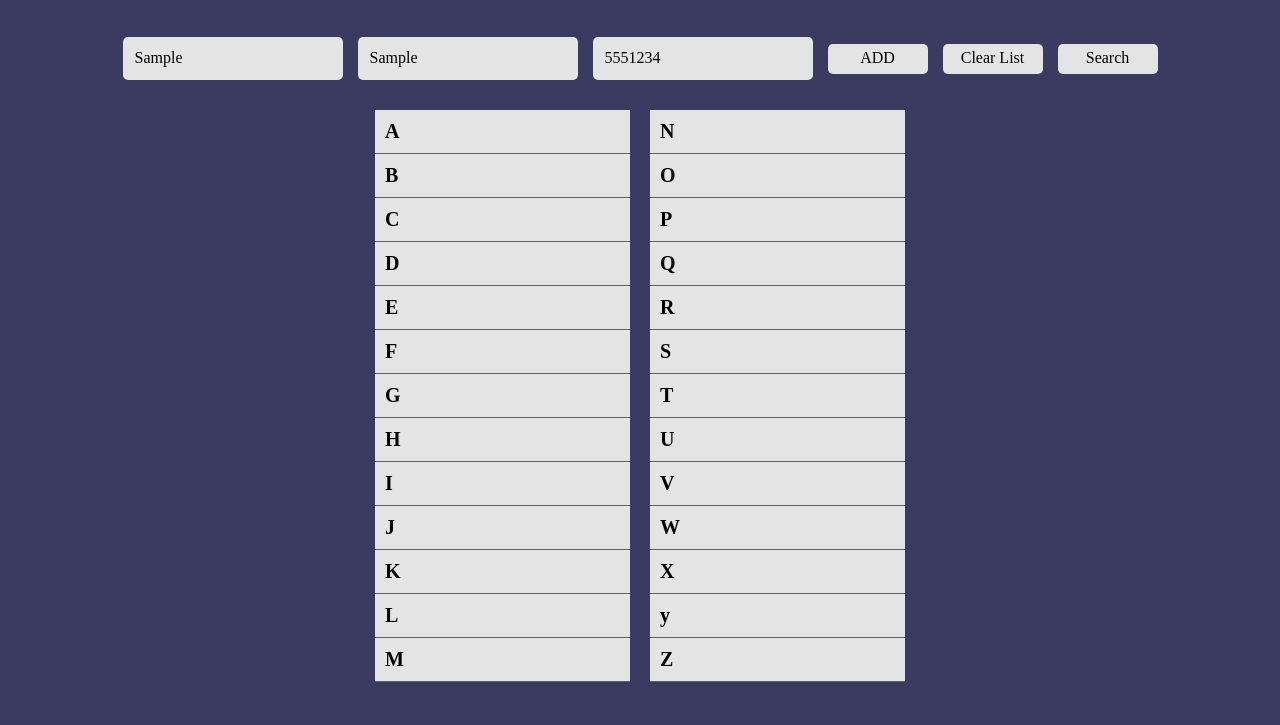
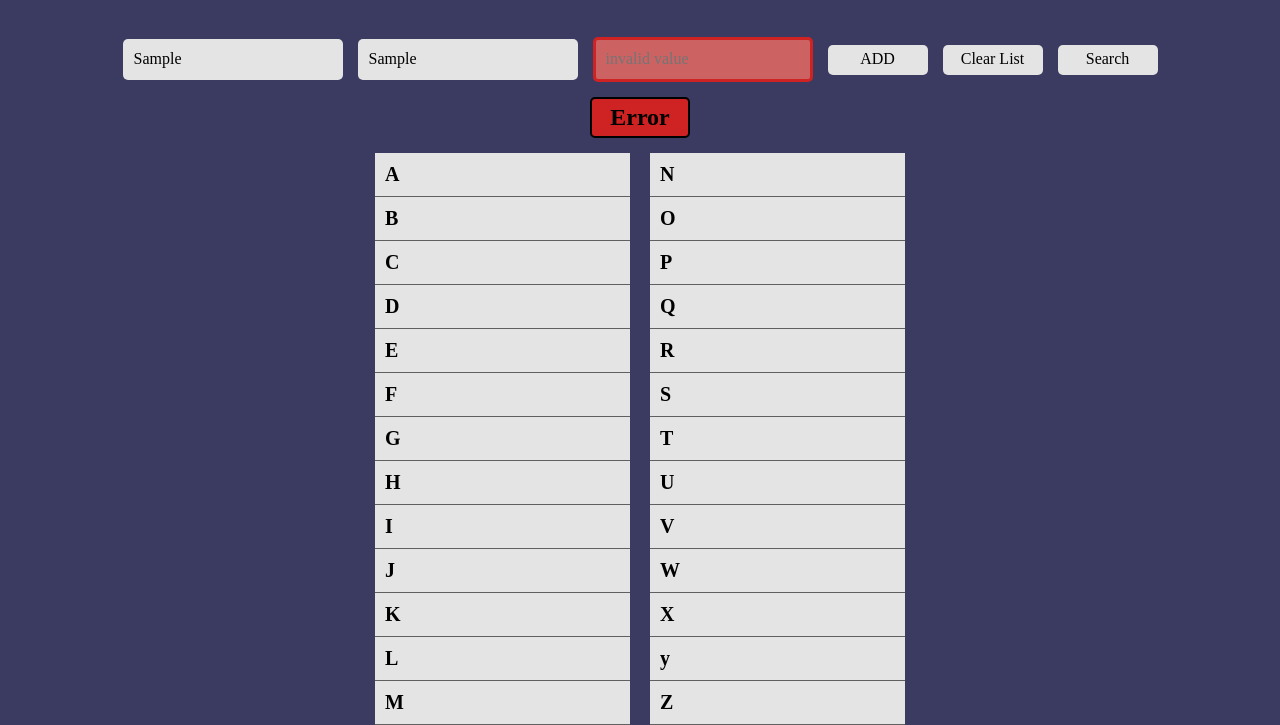
Before and after one commit to flezok/contact_list, a plain HTML site: page index.html in a window 1280 px wide. Both pictures are taken after typing "Sample", "Sample", "5551234" into the empty fields and a click on the button "ADD". Shown: the part 105-830 px from the top of the page. Before the commit the page ends 800 px from the top, so only its background shows below. Drawn offline with Linux system fonts and the light colour scheme.

Commit message:
Валидация данных

```diff
--- a/css/style.css
+++ b/css/style.css
@@ -23,7 +23,7 @@ body{
     width: 100%;
     justify-content: center;
     gap: 15px;
-    margin-bottom: 30px;
+    margin-bottom: 15px;
     align-items: center;
 }
 
@@ -58,7 +58,7 @@ body{
     width: 220px;
     padding: 10px;
     border-radius: 5px;
-    border-color: transparent;
+    border: 1px solid transparent;
     font-size: 16px;
     background-color: #e4e4e4;
     transition: all .5s;
@@ -125,3 +125,24 @@ body{
 .contact-table__contacts--active .contact-table__contacts{
     display: block;
 }
+
+.error{
+    display: flex;
+    justify-content: center;
+    opacity: 0;
+    user-select: none;
+    transition: all .3s;
+}
+
+.error-text{
+    font-size: 24px;
+    font-weight: bold;
+    color: #000;
+    background-color: #cf2222;
+    padding: 5px 10px;
+    width: 100px;
+    text-align: center;
+    margin-bottom: 15px;
+    border-radius: 5px;
+    border: 2px solid #000;
+}
--- a/index.html
+++ b/index.html
@@ -27,6 +27,10 @@
         <button class="btn btn-add" type="submit">ADD</button>
         <button class="btn btn-clear" type="submit">Clear List</button>
         <button class="btn btn-search" type="submit">Search</button>
+    </div>
+
+    <div class="error">
+        <p class="error-text">Error</p>
     </div>
 
     <section class="contact">
--- a/js/main.js
+++ b/js/main.js
@@ -5,13 +5,13 @@ window.onload = function () {
 
     const contactDB = {
         contacts: [],
-
+        nextId: 1,
         createContactDB() {
-
             const contact = {
-                name: name.value,
-                vacancy: vacancy.value,
-                phone: phone.value,
+                id: this.nextId++,
+                name: name.value.trim(),
+                vacancy: vacancy.value.trim(),
+                phone: phone.value.trim(),
                 created: false
             };
 
@@ -19,21 +19,28 @@ window.onload = function () {
             return contact;
         }
 
+
     };
 
-    function checkInput(value) {
-
-        if (/[^a-zA-Z]/ig.test(value)){
-            console.log('ошибка, есть цифры или строка не из англ')
+    function checkInput(input) {
+        if (!input.value.trim() || /[^a-zA-Z ]/ig.test(input.value) || input.value.length > 17){
+            inputError(input);
         } else{
-            console.log(value.trim())
+            return true;
+        }
     }
 
+    function checkInputPhone(input) {
+        if (input.value.trim() && /^\s*\+\d{5,}\s*$/ig.test(input.value) && input.value.length < 17){
+            return true;
+        } else {
+            inputError(input);
+        }
     }
 
     function createContact(contact) {
         return `
-        <div class="contacts-item">
+        <div id=${contact.id} class="contacts-item">
             <div class="contacts-item__inner">
                 <p class="contacts-item__text">
                     Name: ${contact.name}
@@ -54,47 +61,73 @@ window.onload = function () {
 
     const btnAdd = document.querySelector(".btn-add");
     const tableItem = document.getElementsByClassName("contact-table__item");
+    const error = document.querySelector('.error');
+
+    function hideError (e, value) {
+        error.style.opacity = '0';
+        error.style.userSelect = 'none';
+        e.style.border = "1px solid transparent";
+        e.style.backgroundColor = "#e4e4e4";
+        e.placeholder = value;
+    }
+
+    function showError () {
+        error.style.opacity = '1';
+        error.style.userSelect = 'auto';
+        setTimeout(hideError, 3000);
+    }
+
+    function inputError (input) {
+        let value = input.placeholder;
+        input.style.border = "3px solid #cf2222";
+        input.style.backgroundColor = "#cc6262";
+        if (input.value.length > 17) {
+            input.placeholder = "Can't be longer than 17 symbols";
+        } else {
+            input.placeholder = 'invalid value';
+        }
+        input.value = '';
+
+        setTimeout(() => hideError(input, value), 3000);
+    }
 
     btnAdd.addEventListener('click', () => {
+        let correctName = checkInput(name);
+        let correctVacancy = checkInput(vacancy);
+        let correctPhone = checkInputPhone(phone);
 
-        checkInput(name.value);
-        checkInput(vacancy.value);
-        checkInput(phone.value);
-
-        contactDB.createContactDB()
-
+        if (correctName && correctVacancy && correctPhone) {
+            contactDB.createContactDB();
             contactDB.contacts.forEach((e) => {
                 [...tableItem].forEach((i) => {
-                if (e.name[0] === i.dataset.id && e.created === false) {
+                    if (e.name[0].toLowerCase() === i.dataset.id && e.created === false) {
                         let thisContacts = i.querySelector('.contact-table__contacts');
-
                         thisContacts.insertAdjacentHTML('beforeend', createContact(e));
-
                         let count = thisContacts.childElementCount;
-
-
                         i.querySelector('.contact-table__inner .table__item-count').textContent = count;
-
                         e.created = true;
                     }
                 })
             });
+        } else {
+            showError();
+        }
 
     });
 
    [...tableItem].forEach(i => {
-
     const tableInner = i.querySelector('.contact-table__inner');
-
     tableInner.addEventListener('click', () => {
         const count = i.querySelector('.table__item-count');
-
         if (count.textContent.trim().length > 0 && !i.classList.contains('contact-table__contacts--active')) {
             i.classList.add('contact-table__contacts--active');
         } else if (count.textContent.trim().length > 0 && i.classList.contains('contact-table__contacts--active')) {
             i.classList.remove('contact-table__contacts--active');
         }
-    })
+    });
+
+
+
    })
 
 
```
Lines whose indentation alone changed are shown as unchanged.
